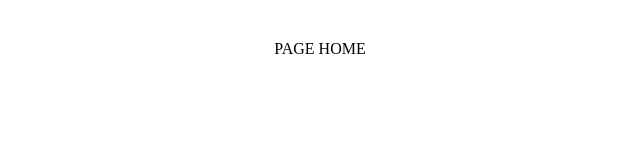
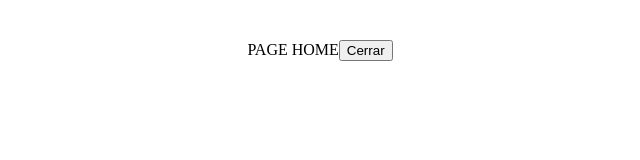
Before and after one commit to juniorfrey/curso-routes-reactv6, a React (Vite) app in the folder login/: page /home in a window 1280 px wide. Shown: the top 160 px of the page, without its empty margins (320-960 px from the left). Built offline with nearby package versions, Linux system fonts and the light colour scheme.

Commit message:
Se agrega ejemplo de boton cerrar session.

```diff
--- a/login/src/pages/Home.jsx
+++ b/login/src/pages/Home.jsx
@@ -1,7 +1,11 @@
 const Home = () => {
+    const cerrar = () => {
+        window.location.href = "./";
+    }
   return (
     <div>
         PAGE HOME
+        <button onClick={cerrar}>Cerrar</button>
     </div>
   )
 }
```
